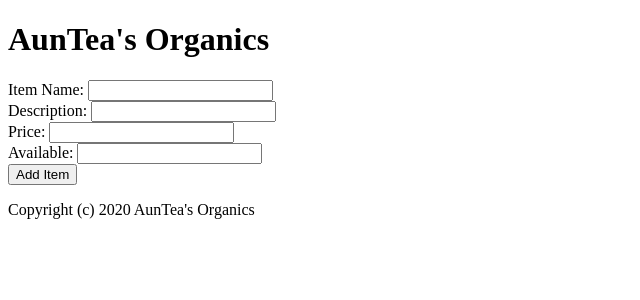
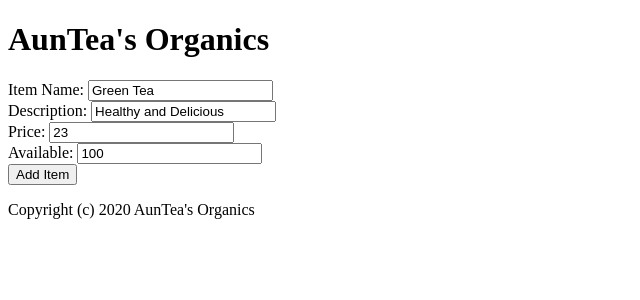
Before and after one commit to wrunion/epicodus-react-project, a React (Create React App) app: page / in a window 1280 px wide. Shown: the top 300 px of the page, without its empty margins (0-640 px from the left). Built offline with nearby package versions, Linux system fonts and the light colour scheme.

Commit message:
Form successfully passing values to parent component via callback function.

```diff
--- a/src/components/Form.js
+++ b/src/components/Form.js
@@ -20,21 +20,21 @@ function Form(props) {
     <div className="Form">
       <form id={v4()} onSubmit={handleSubmit}>
         <div className="inputField">
-          <label>Item Name: <input type="text" name="itemName" id="itemName" /></label>
+          <label>Item Name: <input type="text" name="itemName" id="itemName" defaultValue="Green Tea" /></label>
         </div>
         <div className="inputField">
-          <label>Description: <input type="text" name="description" id="description" /></label>
+          <label>Description: <input type="text" name="description" id="description" defaultValue="Healthy and Delicious" /></label>
         </div>
         <div className="inputField">
-          <label>Price: <input type="number" name="price" price="price" /></label>
+          <label>Price: <input type="number" name="price" price="price" defaultValue="23" /></label>
         </div>
         <div className="inputField">
-          <label>Available: <input type="number" name="available" price="available" /></label>
+          <label>Available: <input type="number" name="available" price="available" defaultValue="100" /></label>
         </div>
         <button type="submit">Add Item</button>
       </form>
     </div>
-  )
+  );
 }
 
 export default Form;
--- a/src/components/ItemControl.js
+++ b/src/components/ItemControl.js
@@ -9,6 +9,8 @@ class ItemControl extends Component {
 
   handleFormSubmit = (item) => {
     console.log(item);
+
+    this.setState({itemList: [...this.state.itemList, item]});
   }
 
   render() {
```
